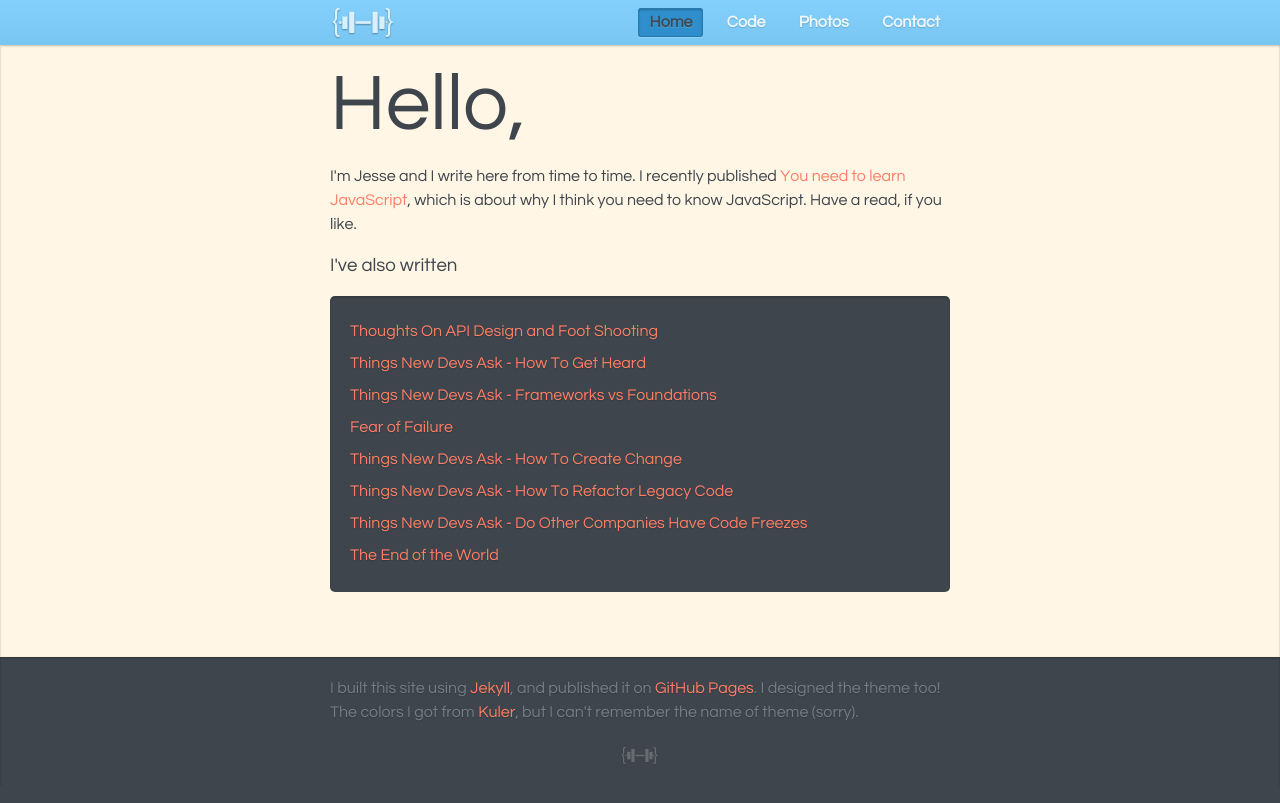
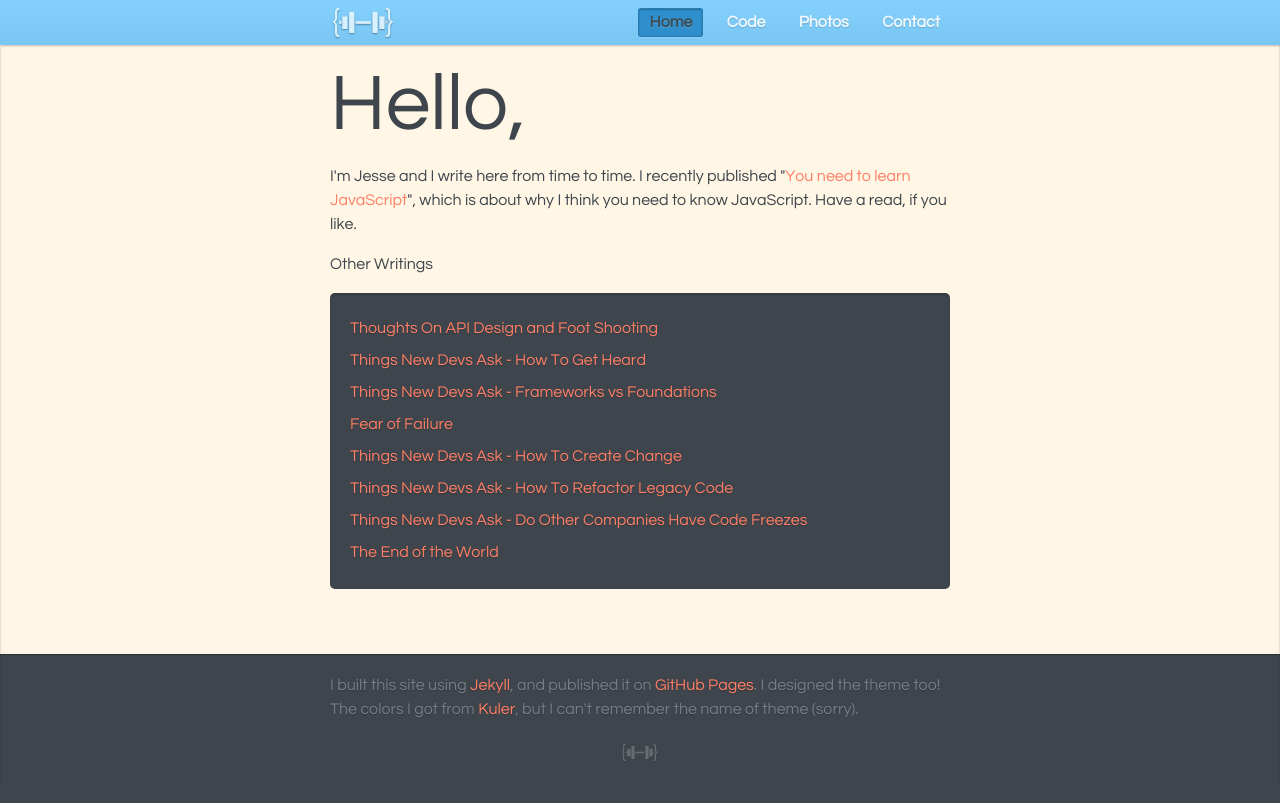
Before and after one commit to JesseWilliamson/jessewilliamson.github.com, a Jekyll site: the page built from index.html, in a window 1280 px wide. Shown: the top 803 px of the page. Built offline with Jekyll 4.4.1, drawn with Linux system fonts in a browser that asks for light colours.

Commit message:
playing around

```diff
--- a/index.html
+++ b/index.html
@@ -5,9 +5,9 @@ title: Home
 <div class="container">
  <h1 class="salutation">Hello,</h1>
 	{% for post in site.posts limit:1 %}
-		<p>I'm Jesse and I write here from time to time. I recently published <a class="recent-post" href="{{post.url}}">{{post.post-title}}</a>, which is about <span class="about-post">{{post.synopsis}}</span>. Have a read, if you like.</p>
+		<p>I'm Jesse and I write here from time to time. I recently published "<a class="recent-post" href="{{post.url}}">{{post.post-title}}</a>", which is about <span class="about-post">{{post.synopsis}}</span>. Have a read, if you like.</p>
 	{% endfor %}
-	<h3>I've also written</h3>
+	<h4>Other Writings</h4>
 		<ul class="other-posts">
 			{% for post in site.posts offset:1 %}
 	  			<li><a class="recent-post" href="{{post.url}}">{{post.post-title}}</a></li>
```
